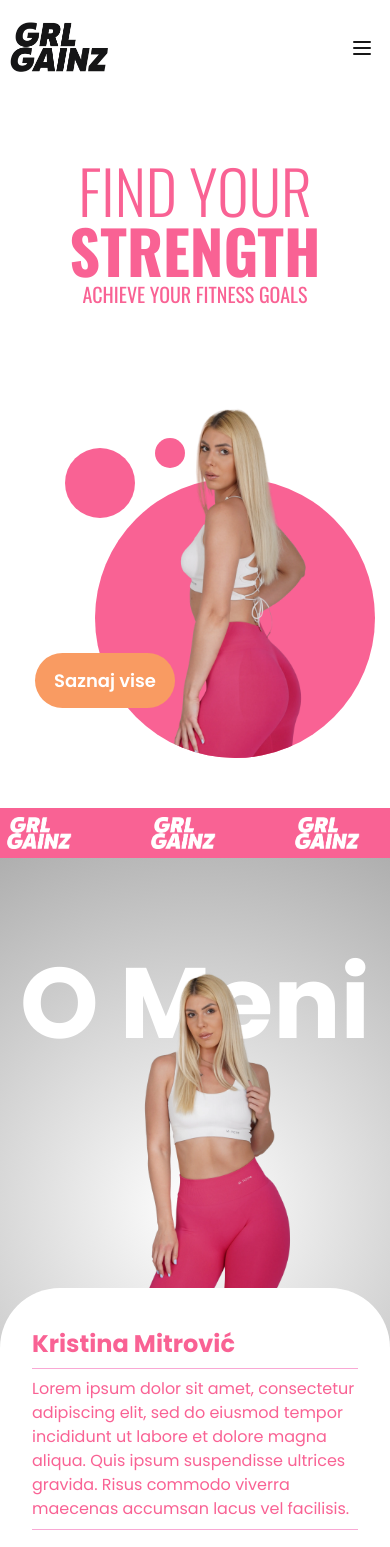
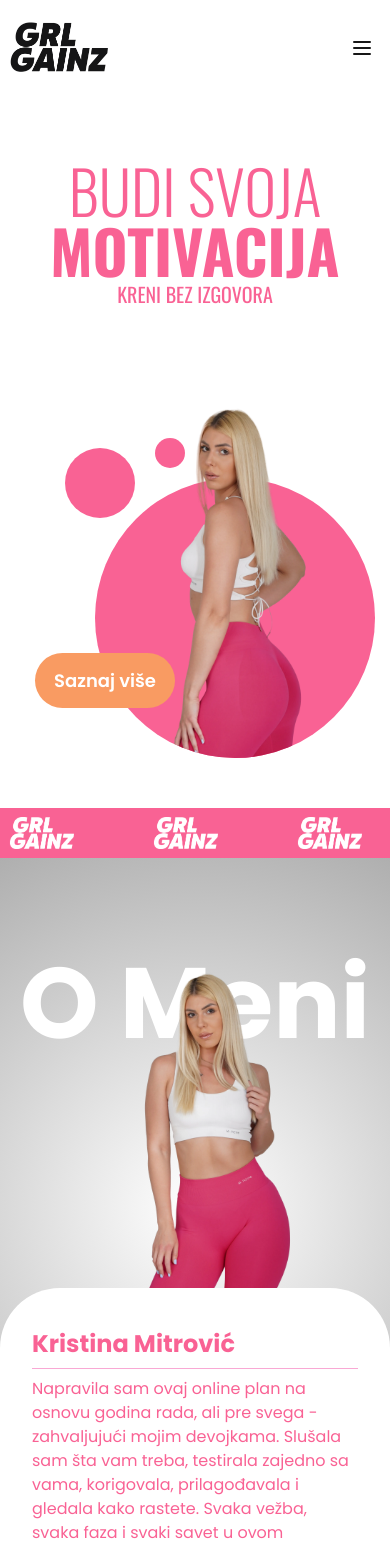
Before and after one commit to uros-simeunovic/gym-frontend, a React (Vite) app: page / in a window 390 px wide. Shown: the top 1547 px of the page. Built offline with nearby package versions, Linux system fonts and the light colour scheme; no server answers.

Commit message:
update faq

```diff
--- a/src/components/Faq.tsx
+++ b/src/components/Faq.tsx
@@ -4,27 +4,34 @@ import {
   AccordionItem,
   AccordionTrigger,
 } from "./ui/accordion";
-import { Instagram, Twitter } from "lucide-react";
+import tiktok from "@/assets/tiktok.svg";
+import instagram from "@/assets/instagram.svg";
 import { Link } from "react-router-dom";
 
 const FaqItems = [
   {
-    question: "Da li ovaj program moze da koristi svako?",
+    question: "Da li ovaj program može da koristi svako?",
     answer:
-      "Prilagođeno baš tebi Svaka žena je jedinstvena, i moj program to poštuje. Bilo da si početnica ili već treniraš, vežbe su prilagođene tvom nivou, ciljevima i tempu.",
+      "Svaka žena je jedinstvena, i moj program to poštuje. Bilo da si početnica ili već treniraš, vežbe su prilagođene tvom nivou, ciljevima i tempu.",
   },
   {
-    question: "Kako funkcionise online program?",
-    answer:
-      "Lorem ipsum dolor sit amet, consectetuer adipiscing elit, sed diam nonummy nibh euismod tincidunt ut laoreet dolore magna aliquam erat volutpat.",
+    question: "Kako funkcioniše online program?",
+    answer: "Program uključuje:",
+    dots: [
+      "Video demonstracije svih vežbi",
+      "Detaljna uputstva za svaki trening",
+      "Personalizovane preporuke",
+    ],
+    answer2:
+      "Pristup materijalima dobijaš odmah nakon prijave i možeš ih koristiti kad god ti odgovara.",
   },
   {
     question: "Koje u prednosti online programa?",
     answer:
-      "Fleksibilnost bez granica Zaboravi na gužve u teretani i gubljenje vremena! Treniraj kad ti odgovara, ujutru pre posla, tokom pauze ili uveče – potpuno prilagođeno tvom rasporedu.",
+      "Zaboravi na gužve u teretani i gubljenje vremena! Treniraj kad ti odgovara, ujutru pre posla, tokom pauze ili uveče – potpuno prilagođeno tvom rasporedu.",
   },
   {
-    question: "Da li mogu da se obratim treneru za pomoc?",
+    question: "Da li mogu da se obratim treneru za pomoć?",
     answer:
       "Naravno! Uvek sam tu za tebe. Možeš me kontaktirati putem emaila, instragrama ili platforme, i rado ću odgovoriti na sva tvoja pitanja ili prilagoditi treninge.",
   },
@@ -64,7 +71,21 @@ export const Faq = () => {
           </AccordionTrigger>
           <AccordionContent className="overflow-hidden transition-all duration-300 ease-in-out">
             <hr className="w-[90%] mx-auto" />
-            <div className="px-8 py-6 text-white">{FaqItems[1].answer}</div>
+            <div className="px-8 py-6 space-y-4 text-white">
+              <div>{FaqItems[1].answer}</div>
+              <div>
+                {FaqItems[1].dots?.map((dot, index) => (
+                  <div
+                    key={index}
+                    className="flex items-center space-x-2 mt-2 text-white"
+                  >
+                    <span className="text-pink-300">•</span>
+                    <p>{dot}</p>
+                  </div>
+                ))}
+              </div>
+              <div>{FaqItems[1].answer2}</div>
+            </div>
           </AccordionContent>
         </AccordionItem>
         <AccordionItem
@@ -99,12 +120,12 @@ export const Faq = () => {
           </h2>
           <div className="flex items-center justify-center gap-4">
             <Link
-              to="https://instagram.com/_kriss_tina"
+              to="https://www.instagram.com/_kris_tinna/"
               target="_blank"
               rel="noopener noreferrer"
               className="inline-flex h-12 w-12 items-center justify-center rounded-full bg-[#f96294] text-white transition-colors hover:bg-opacity-90"
             >
-              <Instagram className="h-6 w-6" />
+              <img className="h-6 w-6" src={instagram} />
               <span className="sr-only">Instagram</span>
             </Link>
             <Link
@@ -113,7 +134,7 @@ export const Faq = () => {
               rel="noopener noreferrer"
               className="inline-flex h-12 w-12 items-center justify-center rounded-full bg-[#f96294] text-white transition-colors hover:bg-opacity-90"
             >
-              <Twitter className="h-6 w-6" />
+              <img className="h-6 w-6" src={tiktok} />
               <span className="sr-only">TikTok</span>
             </Link>
           </div>
--- a/src/components/Footer.tsx
+++ b/src/components/Footer.tsx
@@ -54,7 +54,12 @@ export const Footer = ({
           </nav>
           <div className="text-center md:text-right">
             <div className="flex justify-center md:justify-end gap-3">
-              <Link to={"https://www.instagram.com/_kris_tinna/"} className="flex flex-row items-center gap-2 cursor-pointer">
+              <Link
+                to={"https://www.instagram.com/_kris_tinna/"}
+                target="_blank"
+                rel="noopener noreferrer"
+                className="flex flex-row items-center gap-2 cursor-pointer"
+              >
                 <img src={instagramLogo} alt="instagram-logo" className="w-8" />
                 <p className="text-lg">@_kriss_tina</p>
               </Link>
--- a/src/pages/Components/AboutMe.tsx
+++ b/src/pages/Components/AboutMe.tsx
@@ -56,16 +56,22 @@ const AboutMe = ({ scrollToSection }: { scrollToSection: () => void }) => {
             </h2>
             <hr className="my-2 border-pink-300" />
             <p className="text-[#f96294]">
-              Lorem ipsum dolor sit amet, consectetur adipiscing elit, sed do
-              eiusmod tempor incididunt ut labore et dolore magna aliqua. Quis
-              ipsum suspendisse ultrices gravida. Risus commodo viverra maecenas
-              accumsan lacus vel facilisis.
+              Napravila sam ovaj online plan na osnovu godina rada, ali pre
+              svega - zahvaljujući mojim devojkama. Slušala sam šta vam treba,
+              testirala zajedno sa vama, korigovala, prilagođavala i gledala
+              kako rastete. Svaka vežba, svaka faza i svaki savet u ovom
+              programu ima svoje “zašto” - jer je proveren u stvarnim
+              transformacijama, uz stvarne ljude. Tu sam da vam pomognem da
+              zaista uspete. Uz razumevanje, iskustvo i konkretne korake, ovaj
+              plan je vaša mapa ka najboljoj verziji sebe.
             </p>
             <hr className="my-2 border-pink-300" />
           </div>
           <div className="space-y-4 flex flex-col items-center md:block">
             <Link
               to={"https://www.instagram.com/_kris_tinna/"}
+              target="_blank"
+              rel="noopener noreferrer"
               className="flex flex-row items-center gap-2 cursor-pointer"
             >
               <img src={instagramLogo} alt="instagram-logo" className="w-8" />
--- a/src/pages/Components/HeroSection.tsx
+++ b/src/pages/Components/HeroSection.tsx
@@ -15,7 +15,7 @@ export const HeroSection = ({
         <div className="overflow-hidden">
           <motion.h1
             key="heading1"
-            className="font-light text-[60px] sm:text-[86px] sm2:text-[100px] md:max-w-[600px] md:text-[126px] leading-none text-[#f96294]"
+            className="font-light text-[60px] sm:text-[86px] sm2:text-[100px] md:max-w-[900px] md:text-[126px] leading-none text-[#f96294]"
             initial={{
               translateY: "200px",
             }}
@@ -28,13 +28,13 @@ export const HeroSection = ({
               delay: 0.1,
             }}
           >
-            FIND YOUR
+            BUDI SVOJA
           </motion.h1>
         </div>
         <div className="overflow-hidden">
           <motion.h1
             key="heading2"
-            className="font-bold text-[60px] sm:text-[86px] sm2:text-[100px] md:max-w-[600px] md:text-[126px] leading-none text-[#f96294]"
+            className="font-bold text-[60px] sm:text-[86px] sm2:text-[100px] md:max-w-[900px] md:text-[126px] leading-none text-[#f96294]"
             initial={{
               translateY: "200px",
             }}
@@ -46,13 +46,13 @@ export const HeroSection = ({
               ease: [0.45, 0, 0.55, 1],
             }}
           >
-            STRENGTH
+            MOTIVACIJA
           </motion.h1>
         </div>
         <div className="overflow-hidden">
           <motion.h5
             key="small-heading"
-            className="font-normal text-xl sm2:text-2xl text-[#f96294]"
+            className="font-normal text-xl md:text-3xl text-[#f96294]"
             initial={{
               translateY: "-100px",
             }}
@@ -65,7 +65,7 @@ export const HeroSection = ({
               delay: 0.3,
             }}
           >
-            ACHIEVE YOUR FITNESS GOALS
+            KRENI BEZ IZGOVORA
           </motion.h5>
         </div>
       </div>
@@ -128,7 +128,7 @@ export const HeroSection = ({
               onClick={scrollToSection}
               className="bg-[#f99b62] text-white text-[18px] font-semibold w-[140px] h-[55px] sm:w-[180px] sm:h-[65px] rounded-[40px]"
             >
-              Saznaj vise
+              Saznaj više
             </button>
           </motion.div>
         </div>
--- a/src/pages/Components/ProgramSection.tsx
+++ b/src/pages/Components/ProgramSection.tsx
@@ -1,16 +1,16 @@
-import { Heart, ArrowUpRight } from "lucide-react"
+import { Heart, ArrowUpRight } from "lucide-react";
 
 export default function ProgramSection() {
   return (
     <section className="py-16 px-6 bg-white">
       <div className="container mx-auto max-w-7xl">
         <div className="text-center mb-12">
-          <h3 className="text-[#f96294] font-medium mb-4">KAKO FUNKCIONIŠE PROGRAM?</h3>
-          <h2 className="text-5xl font-bold text-[#f96294] mb-6">2 Koraka Do Rezultata</h2>
-          <p className="max-w-4xl mx-auto text-gray-600 text-lg">
-            Uz jasno definisan plan u dve faze, ovaj program ti omogućava da postepeno gradiš mišićnu masu, oblikuješ
-            telo i ostvariš dugotrajne rezultate – bez disbalansa i povreda.
-          </p>
+          <h3 className="text-[#f96294] font-medium mb-4">
+            KAKO FUNKCIONIŠE PROGRAM?
+          </h3>
+          <h2 className="text-5xl font-bold text-[#f96294] mb-6">
+            2 Koraka Do Rezultata
+          </h2>
         </div>
 
         <div className="grid md:grid-cols-2 gap-10 mt-16">
@@ -18,10 +18,10 @@ export default function ProgramSection() {
             <div className="w-20 h-20 flex items-center justify-center mb-6">
               <Heart className="w-16 h-16 text-rose-400 stroke-1" />
             </div>
-            <h3 className="text-2xl font-bold text-[#f96294] mb-4">Pametno osmišljena struktura</h3>
-            <p className="text-gray-600">
-              Ne radi se samo o gluteusu! Treniramo celo telo kako bismo postigli balans i sprečili povrede.
-            </p>
+            <h3 className="text-2xl font-bold text-[#f96294] mb-4">
+              Zamisli koliko sjajno mozes da izgledaš.
+            </h3>
+            <p className="text-gray-600"></p>
           </div>
 
           <div className="flex flex-col items-center text-center">
@@ -34,13 +34,13 @@ export default function ProgramSection() {
                 <ArrowUpRight className="w-6 h-6 text-rose-400 absolute -top-8 right-0" />
               </div>
             </div>
-            <h3 className="text-2xl font-bold text-[#f96294] mb-4">Postepena progresija u 3 faze</h3>
-            <p className="text-gray-600">
-              Svaka faza programa donosi nove izazove i optimizovan plan za izgradnju mišićne mase i snage.
-            </p>
+            <h3 className="text-2xl font-bold text-[#f96294] mb-4">
+              Kreni - niko neće umesto tebe.
+            </h3>
+            <p className="text-gray-600"></p>
           </div>
         </div>
       </div>
     </section>
-  )
+  );
 }
```
Also changed, not shown: src/assets/instagram.svg (added), src/assets/tiktok.svg (added).
